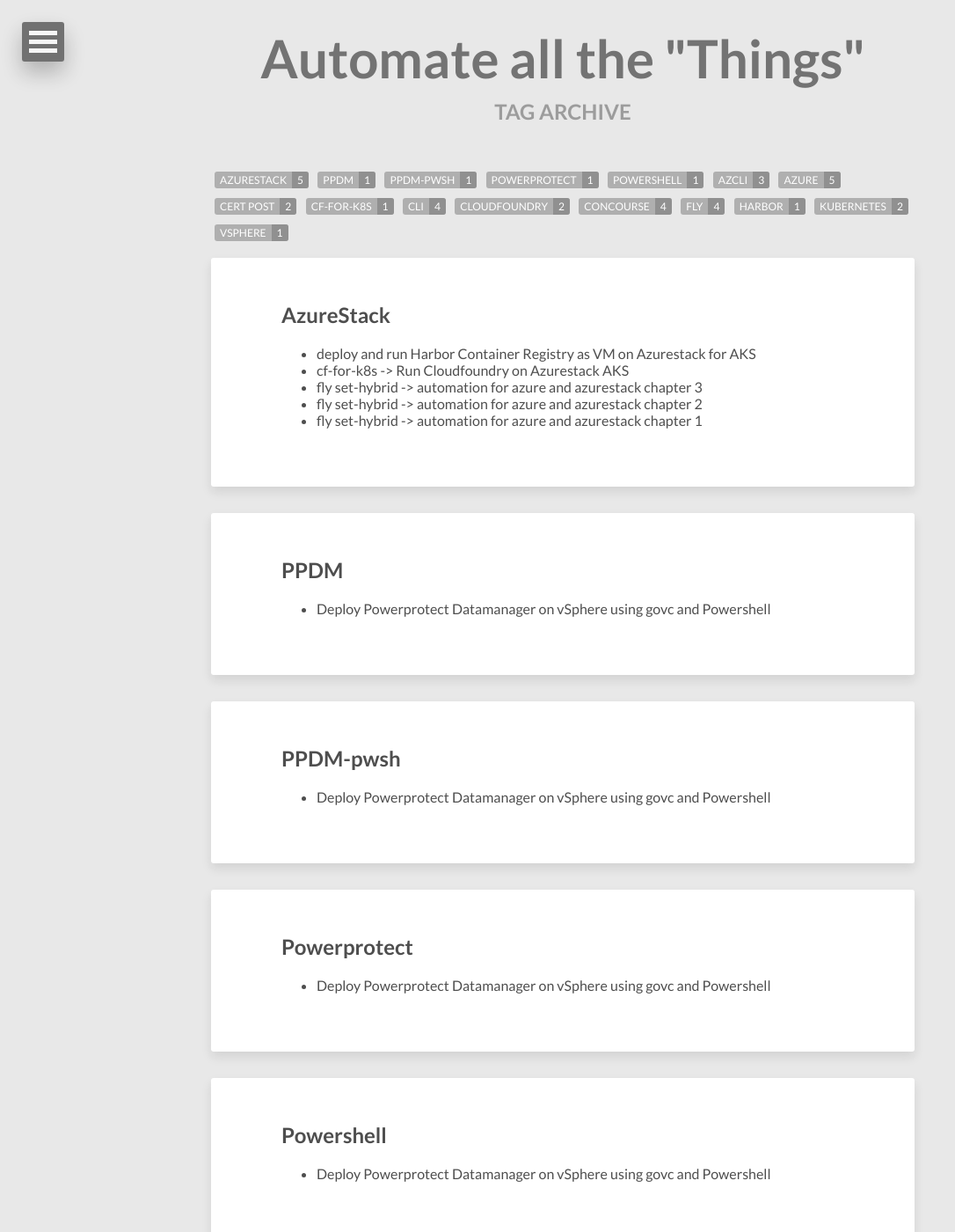
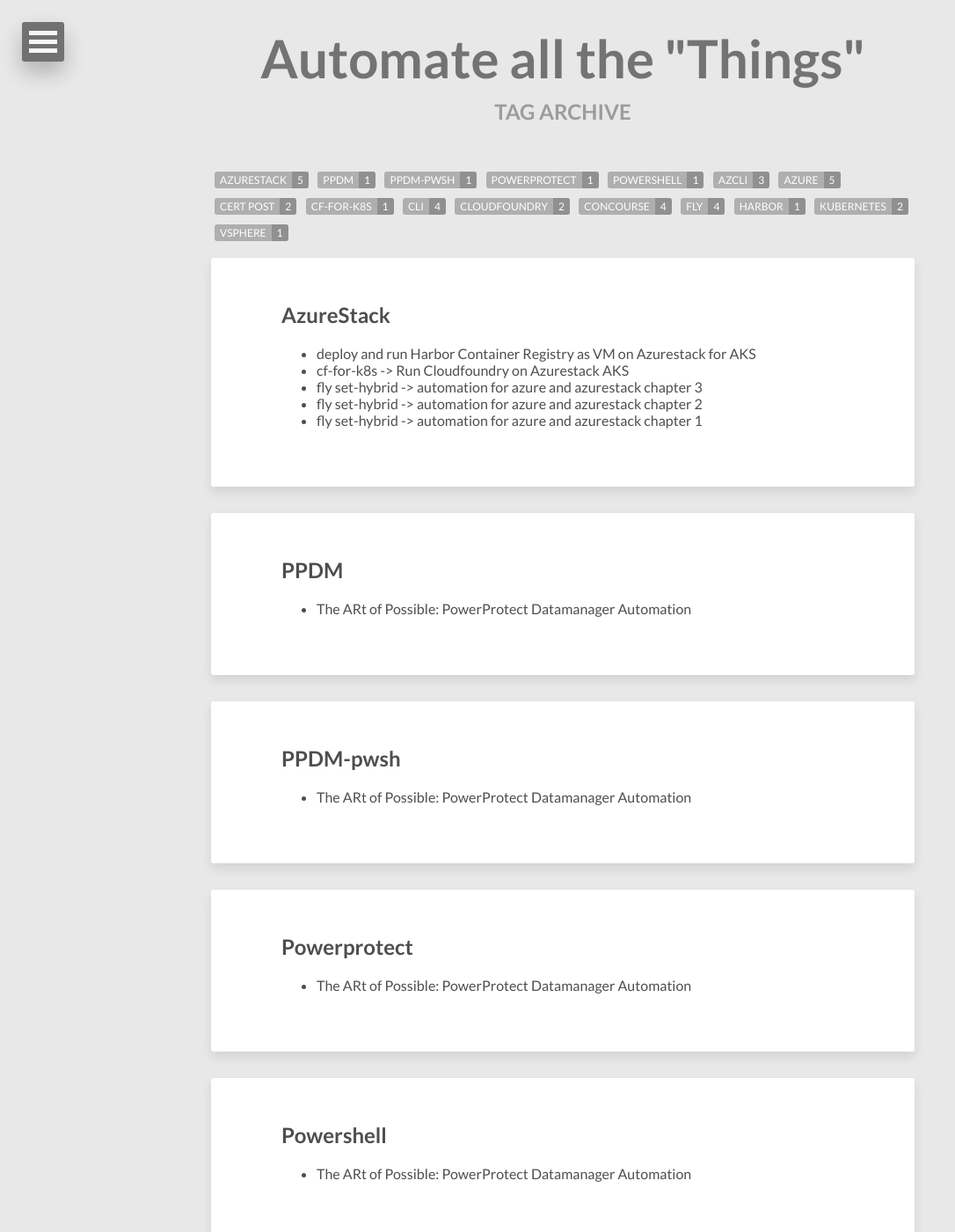
Before and after one commit to bottkars/bottkars.github.io, a Jekyll site: the page built from tags/index.html, in a window 1280 px wide and 1400 px high. Shown: the whole window at 88% size, without its empty margins (0-1086 px from the left). Built offline with Jekyll 4.4.1, drawn with Linux system fonts in a browser that asks for light colours; nearby versions of some CDN libraries; some of the changed lines change nothing that is shown; some of the changed text lies outside the part shown.

Commit message:
added changes to have non halloween images

```diff
--- a/_posts/2020-10-30-deploying-PPDM-on-vSphere-with-govc-and-powershell.md
+++ b/_posts/2020-10-30-deploying-PPDM-on-vSphere-with-govc-and-powershell.md
@@ -1,6 +1,6 @@
 ---
 layout: post
-title: Deploy Powerprotect Datamanager on vSphere using govc and Powershell
+title: "The ARt of Possible: PowerProtect Datamanager Automation"
 description: "the automated way to get started with PPDM on vSphere"
 modified: 2020-10-30
 comments: true
@@ -20,7 +20,8 @@
 - Saltstack
 - bash / Concourse
 just to name few.
-In this Post I focus on a Powershell Deployment leveraging mware govc and my [PPDM Powershell](https://www.powershellgallery.com/packages/PPDM-pwsh/) Module
+In this Post I focus on a Powershell Deployment leveraging mware govc and my [PPDM Powershell](https://www.powershellgallery.com/packages/PPDM-pwsh/) Module.
+Other Method´s will follow here over the next Couple of Days . . .
 
 ## Requirements
 Before we start the deployment, we need to check that we have
@@ -49,10 +50,6 @@
 {% endhighlight %}
 
 
-<figure class="full">
-	<img src="/images/connect_vc.ps1.png" alt="">
-	<figcaption>connect_vc.ps1</figcaption>
-</figure>
 
 ## Step 2: deploying Powerprotect Datamanager ova using govc from Powershell
 - Requirement:
@@ -61,12 +58,29 @@
 first of all, we set our govc environment to have the Following Variables
 ( complete code snippet of step 2 below )
 {% highlight scss %}
+# Set the Basic Parameter
+$env:GOVC_URL="vcsa1.home.labbuildr.com"                # replace ith your vCenter
+$env:GOVC_INSECURE="true"                               # allow untrusted certs
+$env:GOVC_DATASTORE="vsanDatastore"                     # set the default Datastore
 $ovapath="$HOME/Downloads/dellemc-ppdm-sw-19.6.0-3.ova" # the Path to your OVA File
 $env:GOVC_FOLDER='/home_dc/vm/labbuildr_vms'            # the vm Folder in your vCenter where the Machine can be found
 $env:GOVC_VM='ppdm_demo'                                # the vm Name
-$env:GOVC_DATASTORE='mgmtvms'                           # The Name of the Datastore
-$env:GOVC_HOST='esxi-mgmt.home.labbuildr.com'           # The target ESXi Host for Deployment
+$env:GOVC_HOST='e200-n4.home.labbuildr.com'             # The target ESXi Host or ClusterNodefor Deployment
+$env:GOVC_RESOURCE_POOL='mgmt_vms'                      # The Optional Resource Pool
 {% endhighlight %}
+We then can connect to our vSphere Environment:
+
+{% highlight scss %}
+# read Password
+$username = Read-Host -Prompt "Please Enter Virtual Center Username default (Administrator@vsphere.local)"
+If(-not($username)){$username = "Administrator@vsphere.local"}
+$SecurePassword = Read-Host -Prompt "Enter Password for user $username" -AsSecureString
+$Credentials = New-Object System.Management.Automation.PSCredential($username, $Securepassword)
+#Set Username and Password in environment
+$env:GOVC_USERNAME=$($Credentials.GetNetworkCredential().username)
+$env:GOVC_PASSWORD=$($Credentials.GetNetworkCredential().password)
+govc about{% endhighlight %}
+
 then we need to import the Virtual Appliance Specification from the ova using *govc import.spec*
 the command would look like
 
@@ -109,6 +123,11 @@
 {% highlight scss %}
 govc vm.power -on $env:GOVC_VM
 {% endhighlight %}
+
+<figure class="full">
+	<img src="/images/connect_vc.ps1_final.png" alt="">
+	<figcaption>connect_vc.ps1</figcaption>
+</figure>
 
 ... and wait for the Powerprotect Datamanager Services to be up and running.
 
@@ -181,6 +200,14 @@
 	<figcaption>config success</figcaption>
 </figure>
 
-### Scriptlistings:
+### Script listings:
+#### Connect Virtual Center:
 <script src="https://gist.github.com/bottkars/920fb2c16104bf0494ba9739bd383e69.js"></script>
+
+#### Deploy PPDM:
 <script src="https://gist.github.com/bottkars/f05d8357232778a24da45a46eb382a3d.js"></script>
+
+#### Wait for Webservice:
+<script src="https://gist.github.com/bottkars/9d665fecaedf6d9e5e8b8b8a61ec8535.js"></script>
+
+<script src="https://gist.github.com/bottkars/f05d8357232778a24da45a46eb382a3d.js"></script>
```
Also changed, not shown: images/add-vcenter.png (added), images/connect_vc.ps1_final.png (added).
